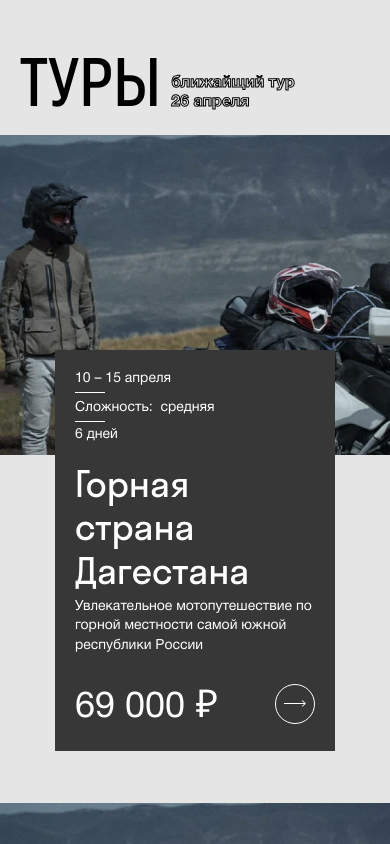
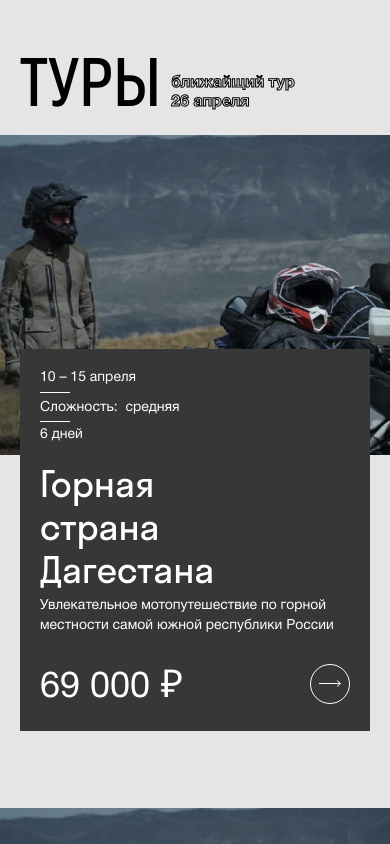
Before and after one commit to AvlvZ/MOTOTOUR, a plain HTML site: page index.html in a window 390 px wide. Shown: the part 1080-1924 px from the top of the page. Drawn offline with Linux system fonts and the light colour scheme.

Commit message:
First page for MOTOTOUR project (v.4)

```diff
--- a/css/main.css
+++ b/css/main.css
@@ -700,7 +700,7 @@ body {
         margin-top: 20px;
     }
     .catalog__item:not(:last-child) {
-        margin-bottom: 342px;
+        margin-bottom: 347px;
     }
     .catalog__item {
         margin-bottom: 397px;
@@ -722,9 +722,9 @@ body {
         line-height: 12rem;
     }
     .catalog__block {
-        width: 280px;
+        width: calc(100% - 40px);
         left: 50%;
-        bottom: -290px;
+        bottom: -190px;
         padding: 20px;
         transform: translateX(-50%);
         z-index: 4;
@@ -877,10 +877,6 @@ body {
         right: 50%;
         transform: translateX(-50%);
     }
-}
-
-
-@media screen and (max-width: 600px) {
     .descr-header__item1,
     .descr-header__item2 {
         font-size: 36px;
@@ -890,3 +886,30 @@ body {
         margin-bottom: 20px;
     }
 }
+
+
+@media screen and (max-width: 800px) {
+    .catalog__block {
+        bottom: -170px;
+    }
+}
+
+
+@media screen and (max-width: 700px) {
+    .catalog__block {
+        bottom: -230px;
+    }
+}
+
+
+@media screen and (max-width: 500px) {
+    .catalog__block {
+        bottom: -270px;
+    }
+}
+
+@media screen and (max-width: 375px) {
+    .catalog__block {
+        bottom: -290px;
+    }
+}
```
